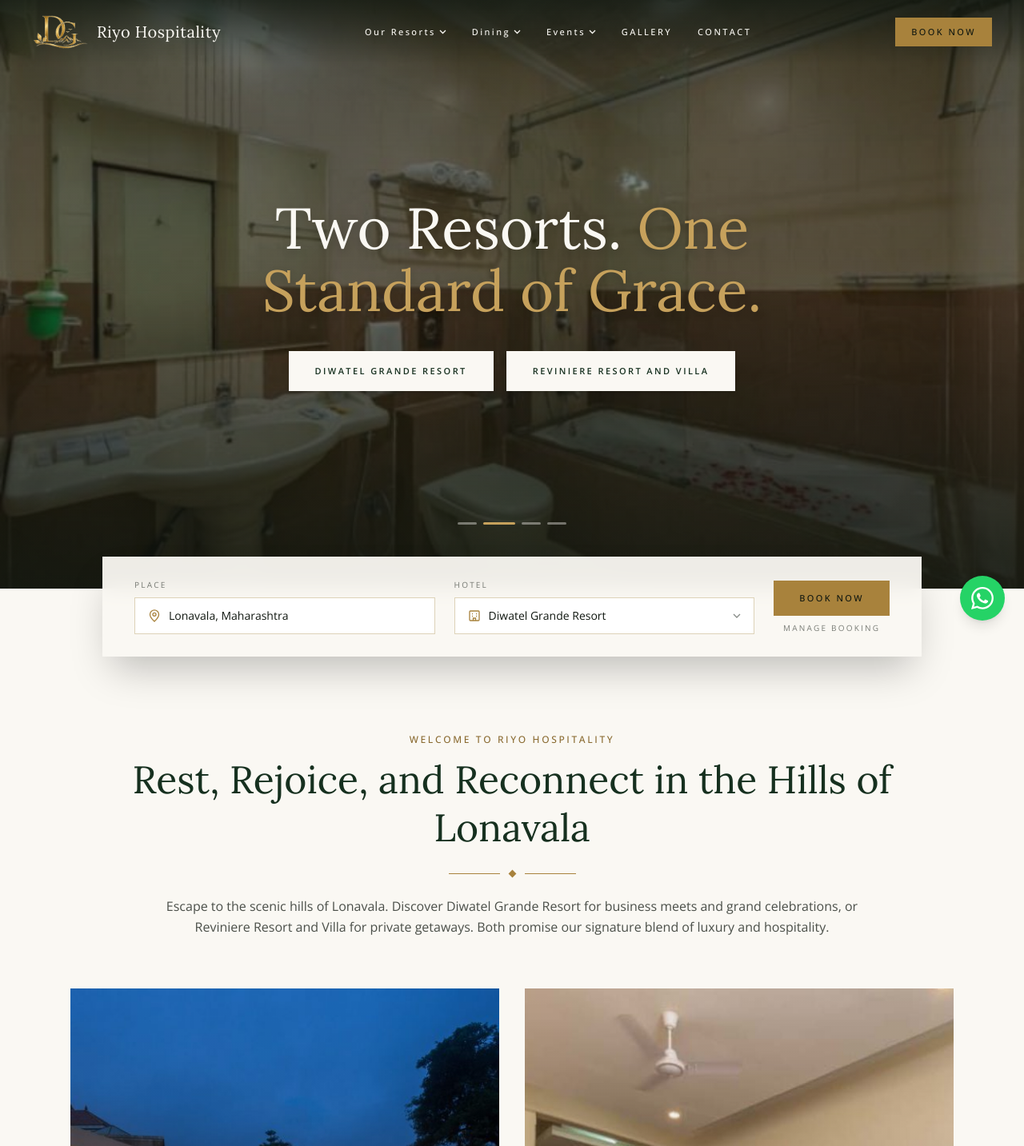
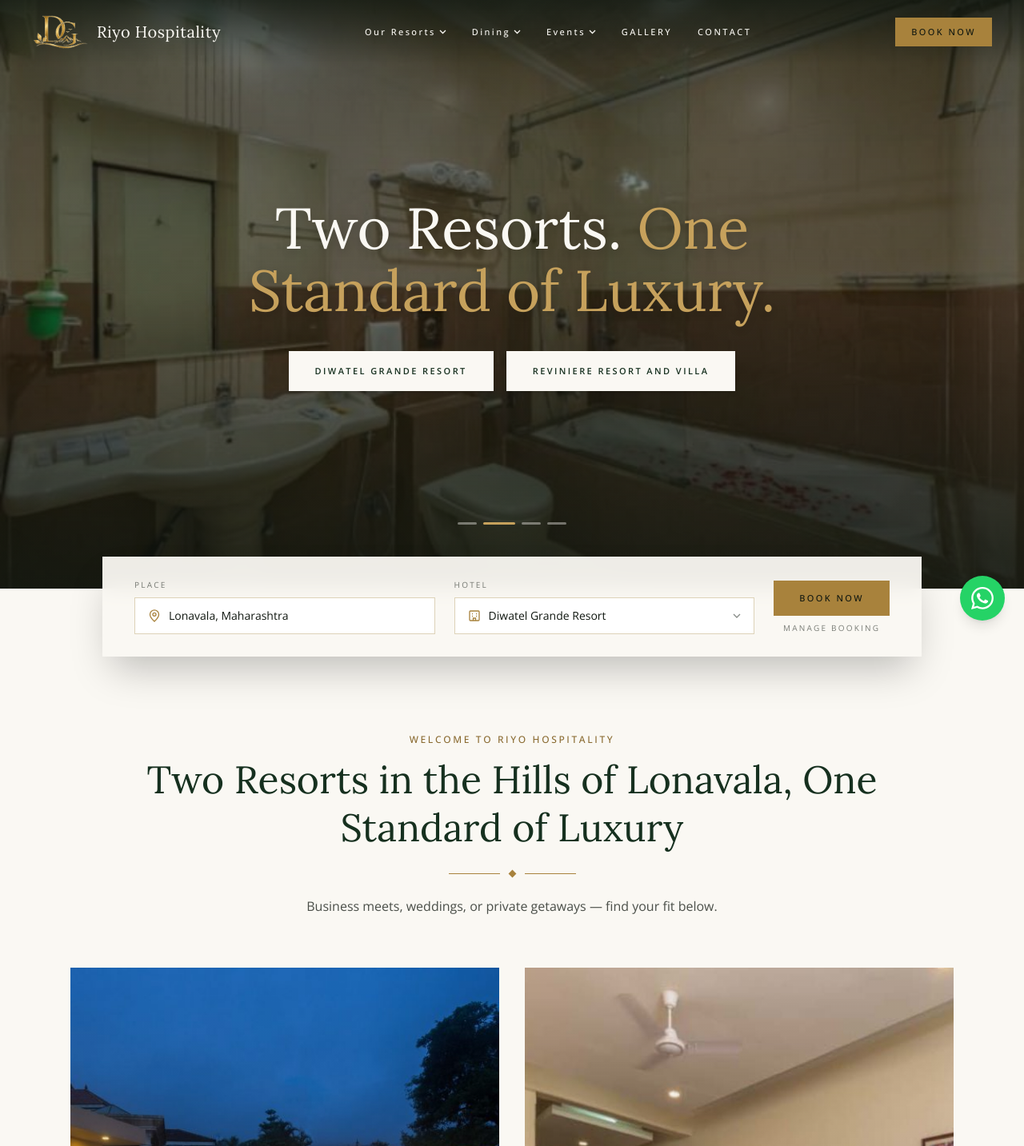
Before and after one commit to sagarkadam7/Diwate, a Next.js app: page / in a window 1280 px wide. Shown: the top 1433 px of the page at 80% size. Built offline with nearby package versions, Linux system fonts and the light colour scheme.

Commit message:
6 commit

```diff
--- a/components/GroupIntro.tsx
+++ b/components/GroupIntro.tsx
@@ -10,11 +10,11 @@
       <div className="mx-auto max-w-5xl px-5 sm:px-6 text-center">
         <Eyebrow>Welcome to Riyo Hospitality</Eyebrow>
         <h2 className="font-display text-3xl sm:text-5xl text-forest leading-tight">
-          Rest, Rejoice, and Reconnect in the Hills of Lonavala
+          Two Resorts in the Hills of Lonavala, One Standard of Luxury
         </h2>
         <Divider className="my-6" />
         <p className="text-[15px] sm:text-base leading-relaxed text-ink/75 font-light max-w-4xl mx-auto">
-          Escape to the scenic hills of Lonavala. Discover Diwatel Grande Resort for business meets and grand celebrations, or Reviniere Resort and Villa for private getaways. Both promise our signature blend of luxury and hospitality.
+          Business meets, weddings, or private getaways — find your fit below.
         </p>
       </div>
 
--- a/components/Hero.tsx
+++ b/components/Hero.tsx
@@ -35,7 +35,7 @@
 
       <div className="relative z-10 flex h-full flex-col items-center justify-center px-5 text-center">
         <h1 className="font-display text-ivory text-[2.5rem] leading-[1.08] sm:text-6xl md:text-7xl max-w-4xl drop-shadow-lg">
-          Two Resorts. <span className="text-gold">One Standard of Grace.</span>
+          Two Resorts. <span className="text-gold">One Standard of Luxury.</span>
         </h1>
         <div className="mt-9 flex flex-col sm:flex-row gap-4 w-full max-w-md sm:max-w-none sm:w-auto">
           <a
```
